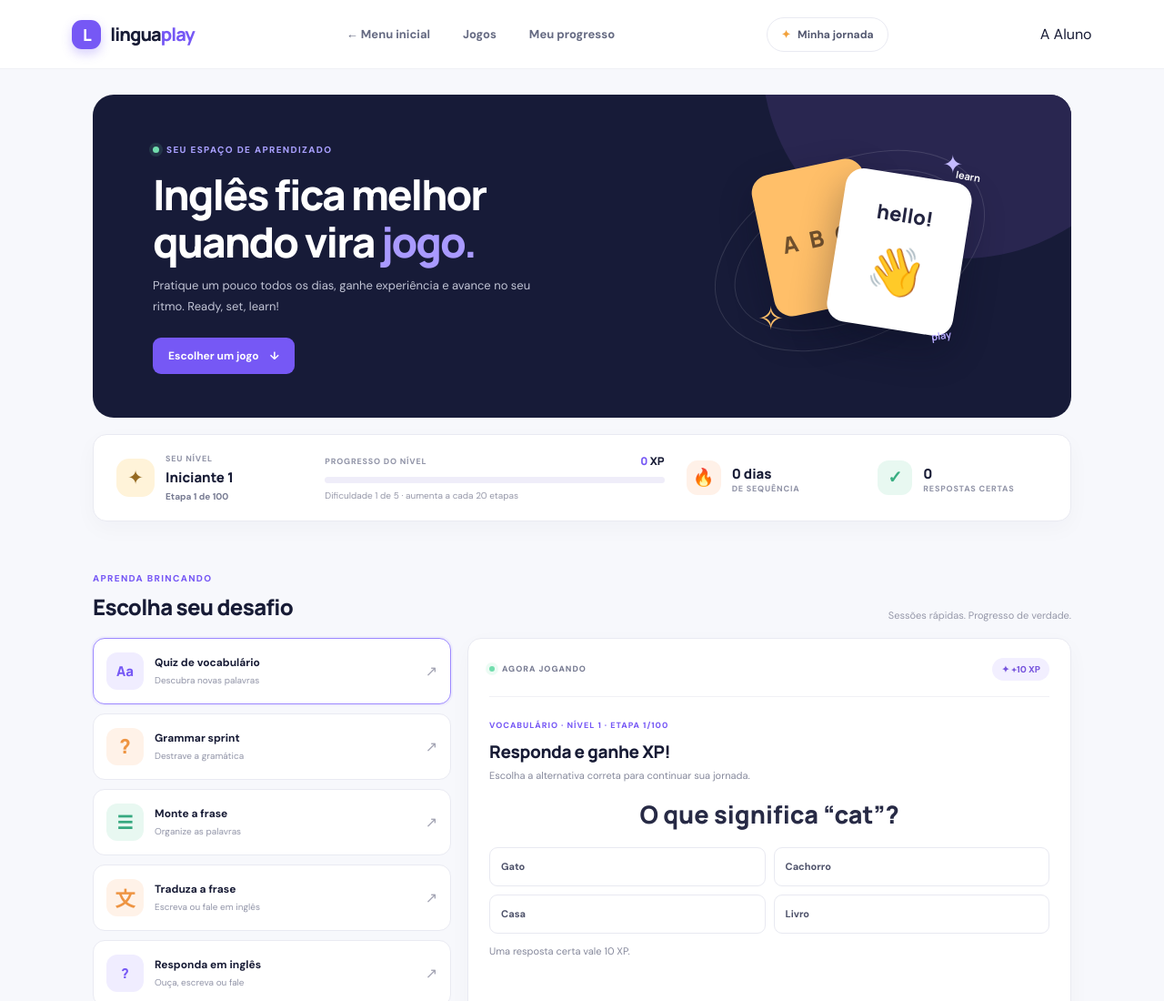
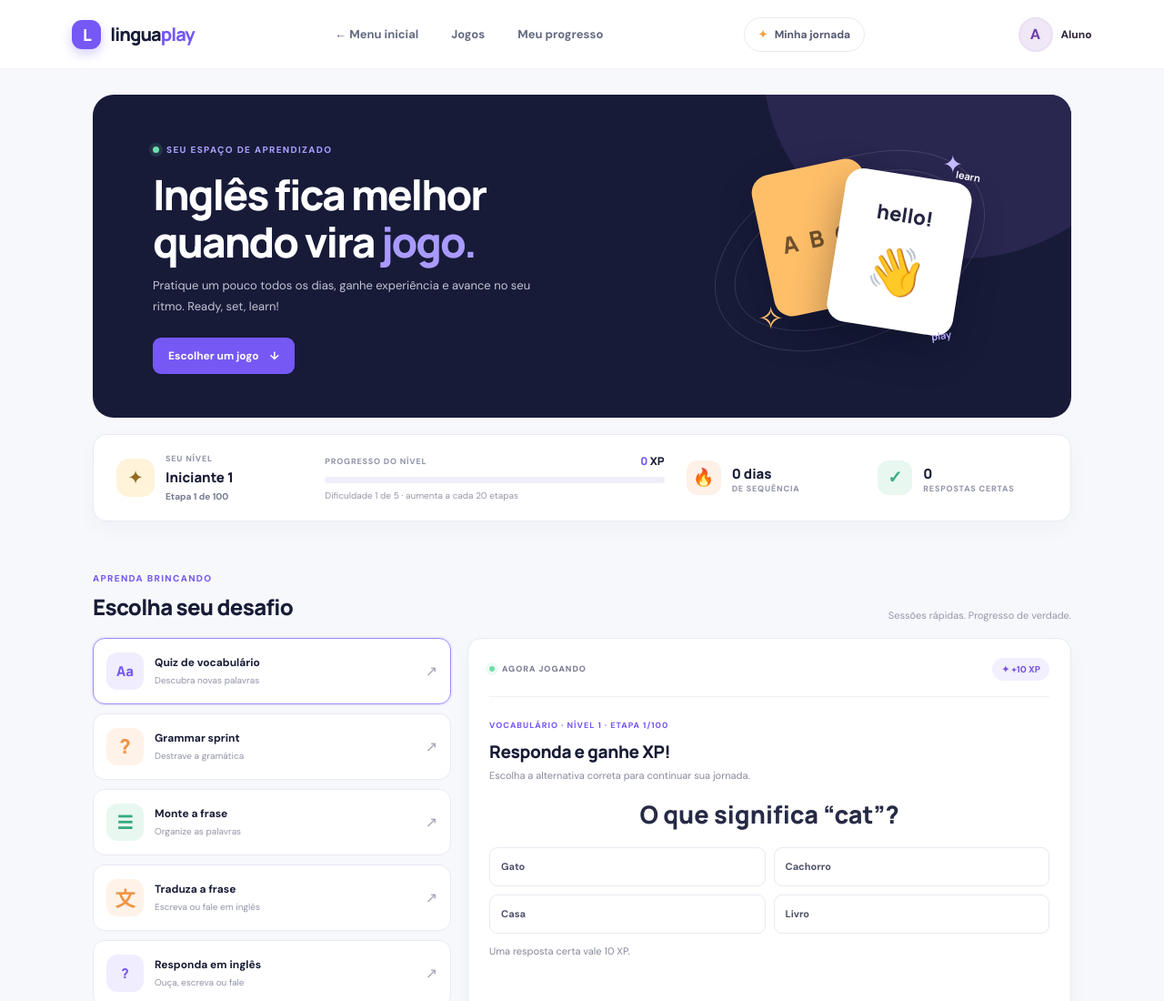
Before and after one commit to rufelipe/Site_de_Ingles, a plain HTML site: page jogos/index.html in a window 1280 px wide. Shown: the top 1100 px of the page at 91% size. Drawn offline with Linux system fonts and the light colour scheme; no server answers.

Commit message:
Mantém avatar e nome visíveis no cabeçalho dos jogos

```diff
--- a/jogos/styles.css
+++ b/jogos/styles.css
@@ -108,3 +108,11 @@ footer { display: flex; justify-content: space-between; align-items: center; pad
 @media (max-width: 850px) { .hero { padding-left: 40px; }.hero-art { right: 5px; transform: scale(.83); transform-origin: center right; }.progress-strip { grid-template-columns: 1fr 1.7fr; row-gap: 20px; }.game-layout { grid-template-columns: 1fr 1.4fr; gap: 12px; } }
 @media (max-width: 620px) { .topbar { height: 64px; padding: 0 18px; }.topbar nav { gap: 14px; font-size: 11px; }.profile-pill { display: none; }main { padding: 0 14px; }.hero { min-height: 370px; align-items: flex-start; margin-top: 15px; padding: 32px 24px; }.hero h1 { font-size: 36px; }.hero-copy p { max-width: 310px; font-size: 12px; }.hero-art { width: 240px; height: 155px; top: auto; right: 7px; bottom: -3px; transform: scale(.61); transform-origin: bottom right; }.progress-strip { grid-template-columns: 1fr 1fr; gap: 18px 13px; margin: 13px 0 37px; padding: 17px 14px; }.rank-emblem { width: 36px; height: 36px; flex-basis: 36px; }.rank-block, .streak-block, .answer-block { gap: 8px; }.rank-block strong, .streak-block strong, .answer-block strong { font-size: 13px; }.stat-label { font-size: 8px; }.xp-block { grid-column: 1 / -1; grid-row: 2; }.section-heading { align-items: flex-start; gap: 10px; }.section-heading h2 { font-size: 21px; }.section-note { max-width: 120px; text-align: right; line-height: 1.5; }.game-layout { grid-template-columns: 1fr; }.game-list { display: grid; grid-template-columns: 1fr; }.game-card { min-height: 65px; }.tip-card { display: none; }.play-panel { min-height: 335px; padding: 17px 16px; }.question-word { font-size: 24px; }.options-grid { gap: 7px; }.option-button { padding: 8px; font-size: 10px; }footer { padding: 17px 15px; gap: 10px; }footer > span { max-width: 150px; text-align: right; line-height: 1.5; } }
 @media (prefers-reduced-motion: reduce) { *, *::before, *::after { scroll-behavior: auto !important; transition-duration: .01ms !important; } }
+
+
+/* Perfil do aluno sempre visível no cabeçalho dos jogos */
+.game-student-profile { display: flex; align-items: center; gap: 9px; margin-left: 14px; flex: 0 0 auto; }
+.game-avatar { width: 38px; height: 38px; flex: 0 0 38px; display: grid; place-items: center; overflow: hidden; border: 2px solid #eadff4; border-radius: 50%; background: #f0e7f7; color: #7042a7; font-weight: 800; background-size: cover; background-position: center; }
+.game-avatar.generated { background: radial-gradient(circle at 50% 37%, var(--avatar-skin) 0 31%, transparent 32%), linear-gradient(to bottom, var(--avatar-hair) 0 35%, transparent 36%), linear-gradient(to bottom, transparent 0 58%, var(--avatar-clothes) 59% 100%); }
+.game-student-name { max-width: 130px; overflow: hidden; text-overflow: ellipsis; white-space: nowrap; color: #30253c; font-size: 12px; font-weight: 800; }
+@media (max-width: 620px) { .topbar { gap: 10px; flex-wrap: wrap; height: auto; min-height: 64px; padding: 10px 14px; } .topbar nav { order: 3; width: 100%; justify-content: center; padding: 5px 0 2px; } .game-student-profile { margin-left: auto; } .game-avatar { width: 34px; height: 34px; flex-basis: 34px; } .game-student-name { max-width: 105px; } }
```
